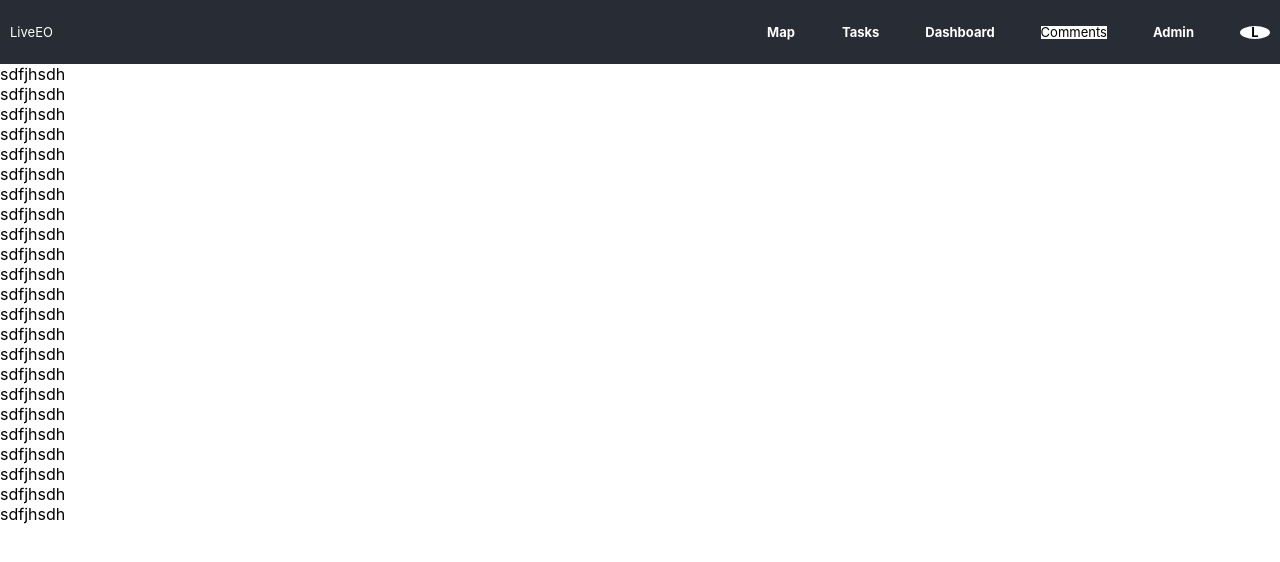
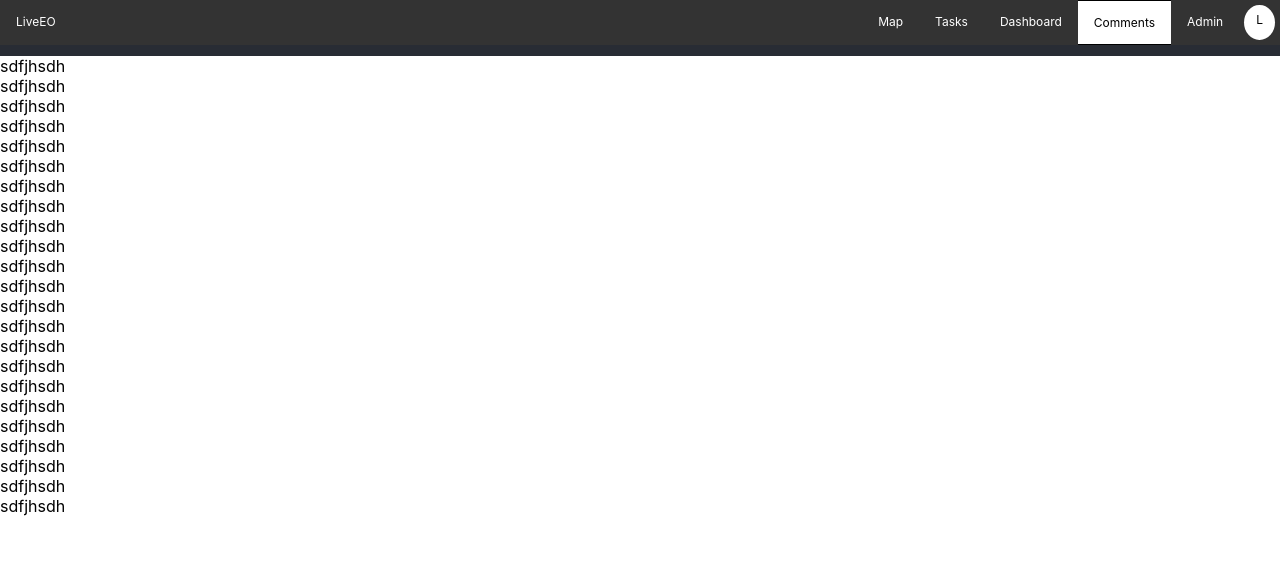
Before and after one commit to pratiksha-chaudhary/react-user-comments, a React (Create React App) app: page / in a window 1280 px wide. Shown: the top 562 px of the page. Built offline with nearby package versions, Linux system fonts and the light colour scheme.

Commit message:
fixed username and active tab look

```diff
--- a/src/App.css
+++ b/src/App.css
@@ -1,49 +1,65 @@
 .App-header {
   background-color: #282c34;
-  font-size: 13px;
-  height: 8vh;
+  font-size: 12px;
+  height: 7vh;
   color: white;
 }
 
 .flex-container {
-  display: flex;
-  flex-direction: row;
-  justify-content: space-between;
-  align-items: center;
-  padding-left: 10px;
-  padding-right: 10px;
-  height: 8vh;
-}
-.header-logo {
-  /* align-items: stretch; */
-}
-.header-items {
-  display: flex;
-  justify-content: space-between;
-  min-width: 40%;
-  align-items: stretch;
-  line-height: 100%;
+  list-style-type: none;
+  margin: 0;
+  padding: 0;
+  overflow: hidden;
+  background-color: #333;
 }
 
 .header-item {
-  font-weight: bold;
-  min-width: 30px;
-  height: 100%;
-  align-items: center;
-  text-align: center;
+  float: right;
+  display: flex;
+  flex-direction: row;
+}
+
+.header-item-logo {
+  float: left;
   display: block;
   color: white;
+  text-align: center;
+  padding: 14px 16px;
+  text-decoration: none;
 }
 
-.header-username {
-  line-height: 100%;
-  border-radius: 50%;
+.header-item a {
+  display: block;
+  color: white;
+  text-align: center;
+  padding: 14px 16px;
+  text-decoration: none;
+}
+a.active {
+  background-color: white;
   color: black;
-  text-align: center;
-  background: white;
+  border-bottom: 1px solid;
+  border-top: 1px solid;
 }
 
-.active {
+.username {
   background-color: white;
+  -moz-border-radius: 50%;
+  -webkit-border-radius: 50%;
+  border-radius: 50%;
+  display: inline-block;
+  text-align: center;
+  line-height: 1;
+  margin: 5px;
+}
+
+.username-circle span {
+  display: block;
   color: black;
+  padding: 50%;
+  margin: -3em -50% -3em;
+  position: relative;
+  top: 1.5em;
+  border: 1em solid transparent;
+  white-space: nowrap;
 }
--- a/src/components/Header.js
+++ b/src/components/Header.js
@@ -4,15 +4,21 @@ function Header() {
   return (
     <div className="App-header">
       <div className="flex-container">
-        <div className="header-logo">LiveEO</div>
-        <div className="header-items">
-          <div className="header-item">Map</div>
-          <div className="header-item">Tasks</div>
-          <div className="header-item">Dashboard</div>
-          <div className="active">Comments</div>
-          <div className="header-item">Admin</div>
-          <div className="header-item">
-            <div className="header-username">L</div>
+        <div className="header-item-logo">
+          <div href="#home">LiveEO</div>
+        </div>
+        <div className="header-item">
+          <a href="#map">Map</a>
+          <a href="#map">Tasks</a>
+          <a href="#map">Dashboard</a>
+          <a className="active" href="#map">
+            Comments
+          </a>
+          <a className="admin" href="#map">
+            Admin
+          </a>
+          <div className="username username-circle">
+            <span href="#map">L</span>
           </div>
         </div>
       </div>
```
